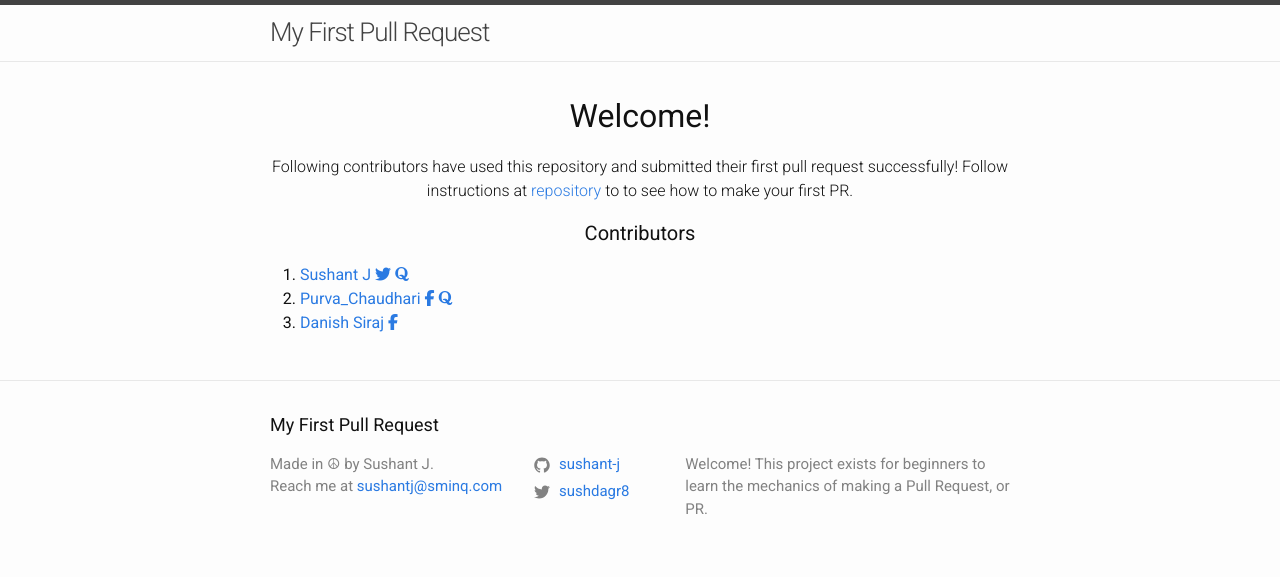
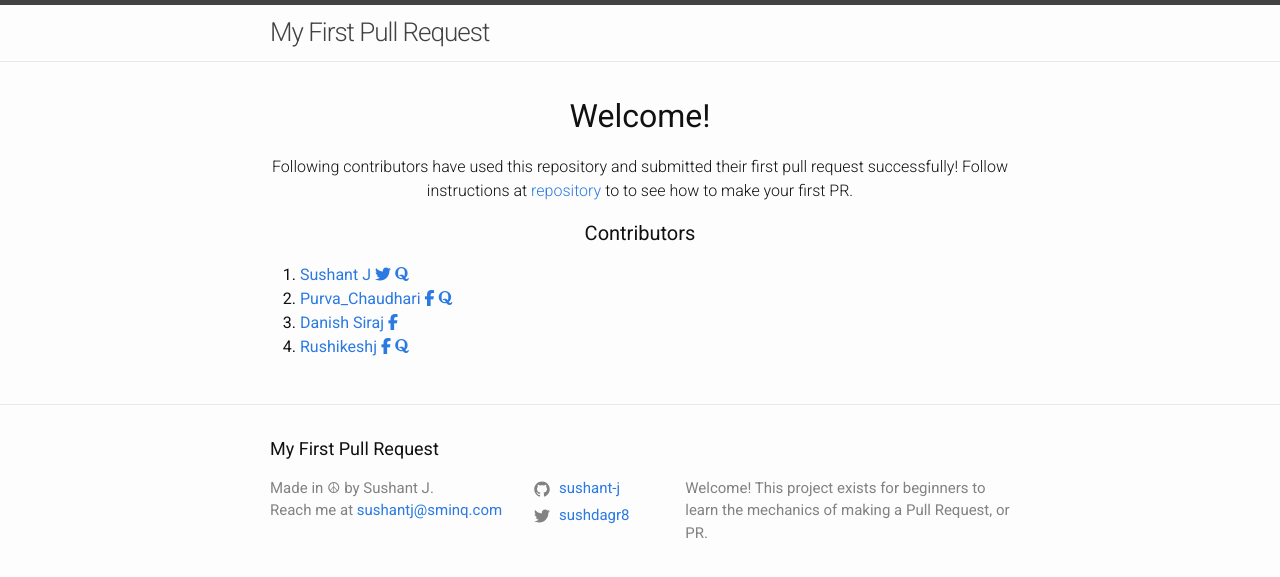
Before and after one commit to sushant-j/my-first-pull-request, a Jekyll site: the page built from index.md, in a window 1280 px wide. Shown: the top 577 px of the page. Built offline with Jekyll 4.4.1, drawn with Linux system fonts in a browser that asks for light colours; nearby versions of some CDN libraries.

Commit message:
Documentation (#47)
* modified version

* closed tag

* closed tag version 2

* added one more link

* indented

* added quora link

* breif documentation

* breif documentation

```diff
--- a/_layouts/home.html
+++ b/_layouts/home.html
@@ -41,5 +41,16 @@ layout: default
         <i class="fa fa-facebook"></i>
       </a>
     </li>
+    <li>
+      <a href="https://github.com/RushikeshJachak">
+        Rushikeshj
+      </a>
+      <a href="https://www.facebook.com/profile/rockzzrushi0203">
+        <i class="fa fa-facebook"></i>
+      </a>
+      <a href="https://www.quora.com/profile/Rushikesh-Jachak">
+        <i class="fa fa-quora"></i>
+      </a>
+  </li>
   </ol>
 </div>
```
Also changed, not shown: README.md.
